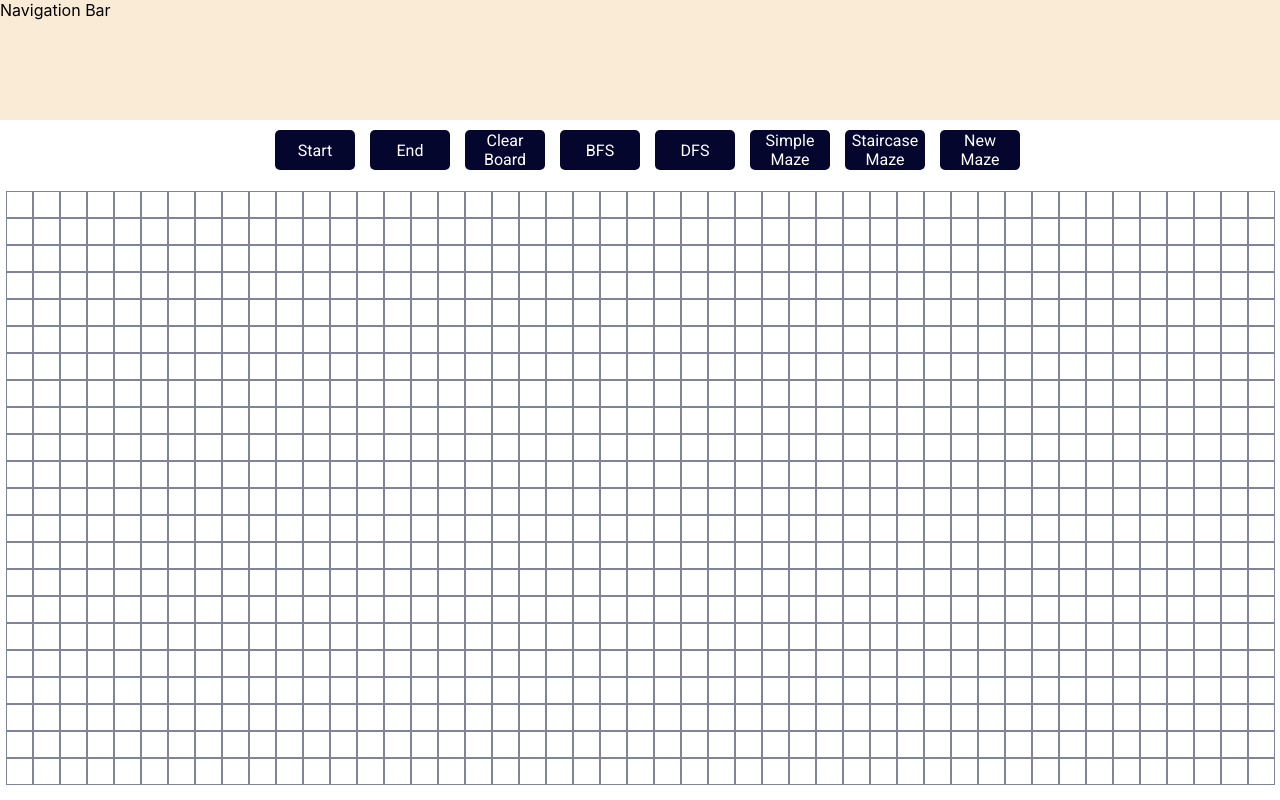
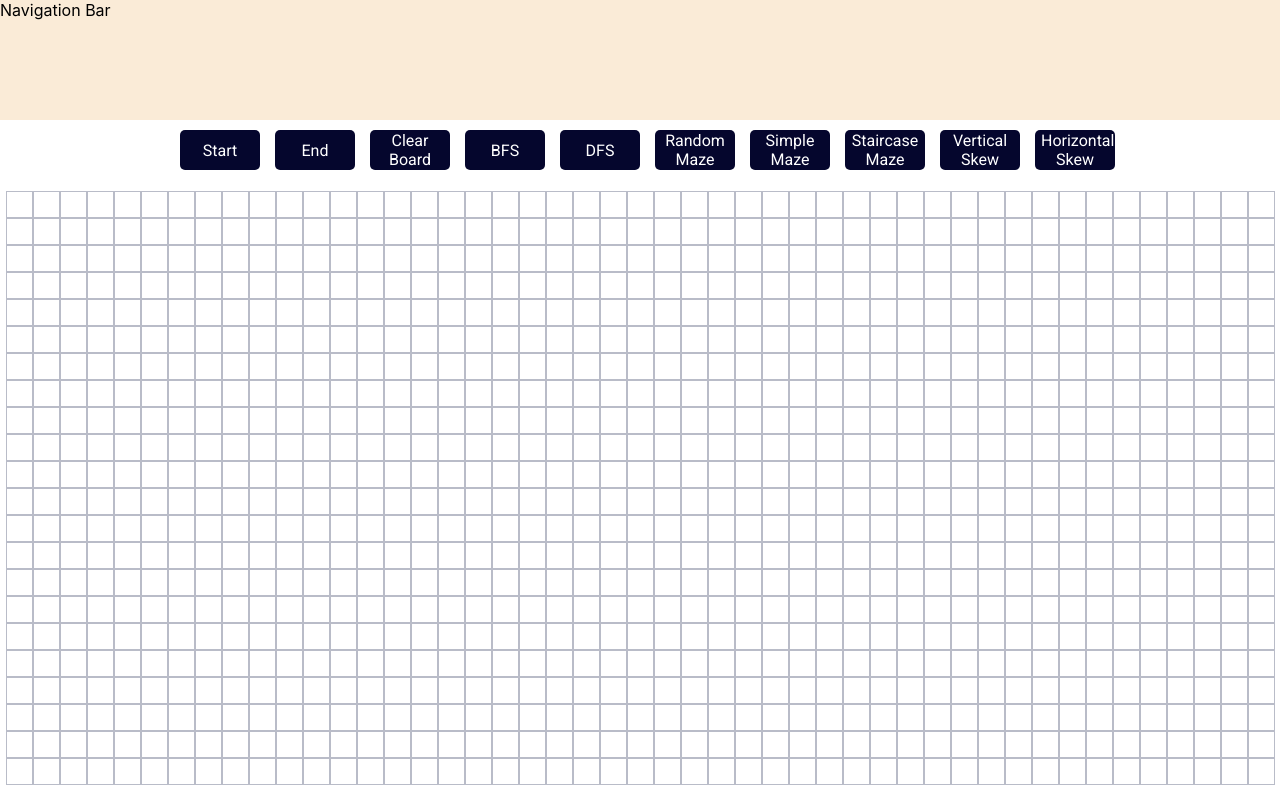
Before and after one commit to KshitizPratap/graph_visualizer, a React (Create React App) app: page / in a window 1280 px wide. Built offline with nearby package versions, Linux system fonts and the light colour scheme; a web font is replaced by a local one.

Commit message:
5 mazes completed

```diff
--- a/src/Function/MazeFunction.js
+++ b/src/Function/MazeFunction.js
@@ -2,20 +2,16 @@ const boundaryMaker = (visi) => {
   const row = visi.length;
   const col = visi[0].length;
 
-    for(let i=0; i<row; i++)
-        visi[i][0] = true;
+  for (let i = 0; i < row; i++) visi[i][0] = true;
 
-    for(let i=row-1; i>=0; i--)
-        visi[i][col-1] = true;
+  for (let i = row - 1; i >= 0; i--) visi[i][col - 1] = true;
 
-    for(let i=0; i<col; i++)
-        visi[0][i] = true;
+  for (let i = 0; i < col; i++) visi[0][i] = true;
 
-    for(let i=col-1; i>=0; i--)
-        visi[row-1][i] = true;
-}
+  for (let i = col - 1; i >= 0; i--) visi[row - 1][i] = true;
+};
 
-export function SimpleMaze(visited){
+export function SimpleMaze(visited) {
   const row = visited.length;
   const col = visited[0].length;
 
@@ -23,16 +19,14 @@ export function SimpleMaze(visited){
     .fill(0)
     .map((row) => new Array(col).fill(false));
 
-    boundaryMaker(visi)
+  boundaryMaker(visi);
 
-    for(let i=3; i+2<row; i+=6){
-        for(let j=0; j<3*col/4; j++)
-            visi[i][j] = true;
+  for (let i = 3; i + 2 < row; i += 6) {
+    for (let j = 0; j < (3 * col) / 4; j++) visi[i][j] = true;
   }
 
-    for(let i=6; i+2<row; i+=6){
-        for(let j=col-1; j>=col/4; j--)
-            visi[i][j] = true;
+  for (let i = 6; i + 2 < row; i += 6) {
+    for (let j = col - 1; j >= col / 4; j--) visi[i][j] = true;
   }
 
   return visi;
@@ -43,26 +37,21 @@ const stairMaker = (i, j, visi) => {
   const col = visi[0].length;
 
   let count = 2;
-    while(i<row-2 && j<col-2)
-    {
+  while (i < row - 2 && j < col - 2) {
     visi[i][j] = true;
 
-        if(count > 0)
-        {
+    if (count > 0) {
       j++;
       count--;
-        }
-        else
-        {
+    } else {
       i++;
       count--;
-            if(count === -2)
-                count = 2;
+      if (count === -2) count = 2;
     }
   }
-}
+};
 
-export function StaircaseMaze(visited){
+export function StaircaseMaze(visited) {
   const row = visited.length;
   const col = visited[0].length;
 
@@ -70,46 +59,139 @@ export function StaircaseMaze(visited){
     .fill(0)
     .map((row) => new Array(col).fill(false));
 
-    boundaryMaker(visi)
+  boundaryMaker(visi);
 
-    for(let i=2; i<row; i+=6)
-        stairMaker(i, 2, visi);
+  for (let i = 2; i < row; i += 6) stairMaker(i, 2, visi);
 
-    for(let i=2; i<col; i+=6)
-        stairMaker(2, i, visi);
+  for (let i = 2; i < col; i += 6) stairMaker(2, i, visi);
 
   return visi;
 }
 
-const mazeMaker = (visi) => {
+const divMaker = (rowMin, rowMax, colMin, colMax, visi) => {
+  let arr = document.getElementsByClassName("tableNodes");
+
+  const col = visi[0].length;
+  const row = visi.length;
+
+  rowMin = parseInt(rowMin);
+  rowMax = parseInt(rowMax);
+  colMin = parseInt(colMin);
+  colMax = parseInt(colMax);
+
+  const range = Math.floor(Math.random() * (9 - 7) + 7);
+  let rangeRow = Math.floor(Math.random() * (rowMax - rowMin) + rowMin);
+  let rangeCol = Math.floor(Math.random() * (colMax - colMin) + colMin);
+
+  if (col - rangeCol > rangeCol) {
+    for (let i = rangeRow; i - rangeRow <= range && i < row - 1; i++) {
+      for (let j = rangeCol; j > 0 && j < col; j--) {
+        if (
+          (i > rangeRow && i<row-2  && rangeCol - j === 2 && j<col-1) ||
+          (i - rangeRow == 1 && i<row-2 && rangeCol - j > 2 && j > 1) ||
+          (i > rangeRow + 2 && rangeCol - j === 4 && j > 1)
+        ) {
+          visi[i][j] = true;
+        } else visi[i][j] = false;
+      }
+    }
+  } else {
+    for (let i = rangeRow; i - rangeRow < range && i < row - 1; i++) {
+      for (let j = rangeCol; j < col - 1; j++) {
+        if (
+          (i > rangeRow && i<row-2 && j - rangeCol === 2) ||
+          (i - rangeRow == 1 && i<row-2 && j - rangeCol > 3 && j < col) ||
+          (i - rangeRow == 3 && i<row-2 && j - rangeCol > 2 && j < col-2) ||
+          (i > rangeRow+3 && i<row-2 && i-rangeRow<range-1 && j - rangeCol === 4 && j<col-2)
+        ) {
+
+          visi[i][j] = true;
+        } else visi[i][j] = false;
+      }
+    }
+  }
+
+  for (let i = 0; i < range && rangeRow + i < row; i++)
+    visi[rangeRow + i][rangeCol] = true;
+};
+
+const VerticalMazeMaker = (visi) => {
   const row = visi.length;
   const col = visi[0].length;
 
   let rowArr = [];
-    for(let i=2; i<row-2; i+=2)
-        rowArr.push(i);
+  for (let i = 2; i < row - 2; i += 2) rowArr.push(i);
 
-    console.log("[Total col]", col);
+  for (let i = 0; i < rowArr.length; i++) {
+    let recol = Math.floor(col/2 * Math.random());
+    let recol2 = Math.floor(col*Math.random());
 
-    for(let i=0; i<rowArr.length; i++)
-    {
-        let recol = Math.floor(col*Math.random(col))
-        if(recol == 0)
-            recol = 2;
+    if (recol == 0) recol = 2;
+    else if (recol == col - 1) recol = col - 2;
 
-        else if(recol == col-1)
-            recol = col-2;
+    if (recol2 == 0) recol2 = 4;
+    else if (recol2 == col - 1) recol2 = col - 4;
 
-        for(let j=0; j<col; j++)
-        {
+    for (let j = 0; j < col; j++) {
       visi[rowArr[i]][j] = true;
     }
-        console.log("[change col]", recol);
     visi[rowArr[i]][recol] = false;
+    visi[rowArr[i]][recol2] = false;
+
+  }
+
+  divMaker(2, row / 2-5, col / 4, col / 2-1, visi);
+  divMaker(row / 2+5, row - 2, col / 2+1, (3 * col) / 4, visi);
+  divMaker(2, row / 2 - 5, col / 2 + 1, (3 * col) / 4, visi);
+  divMaker(row / 2 + 5, row - 2, col / 4, col / 2 - 1, visi);
+};
+
+const cornerCheck = (visi) => {
+  let arr = document.getElementsByClassName("tableNodes");
+
+    let row = visi.length;
+    let col = visi[0].length;
+
+    for(let i=1; i<row-2; i++)
+    {
+        for(let j=1; j<col-2; j++)
+        {
+            if(visi[i][j] && visi[i+1][j+1]){
+                if(visi[i+1][j] || visi[i][j+1])
+                    continue;
+                else{
+                    if(visi[i-1][j] && visi[i+1][j+2])
+                    {
+                        visi[i+1][j] = true;
+                    }
+                    else if(visi[i][j-1] && visi[i+2][j+1])
+                    {
+                        visi[i][j+1] = true;
+                    }
                 }
             }
 
-export function RecursiveMaze(visited){
+            else if(visi[i+1][j] && visi[i][j+1]){
+                if(visi[i][j] || visi[i+1][j+1])
+                    continue;
+                else
+                {
+                    if(visi[i+2][j] && visi[i][j+2])
+                    {
+                        visi[i][j] = true;
+                    }
+
+                    else if(visi[i+1][j-1] && visi[i-1][j+1])
+                    {
+                        visi[i+1][j+1] = true;
+                    }
+                }
+            }
+        }
+    }
+}
+
+export function VerticalRecursiveMaze(visited) {
   const row = visited.length;
   const col = visited[0].length;
 
@@ -117,9 +199,151 @@ export function RecursiveMaze(visited){
     .fill(0)
     .map(() => new Array(col).fill(false));
 
-    boundaryMaker(visi)
+  boundaryMaker(visi);
 
-    mazeMaker(visi);
+  VerticalMazeMaker(visi);
+
+  cornerCheck(visi);
 
   return visi;
 }
+
+const HorizontalDivMaker = (rowMin, rowMax, colMin, colMax, visi) => {
+    let arr = document.getElementsByClassName("tableNodes");
+
+    const col = visi[0].length;
+    const row = visi.length;
+
+    rowMin = parseInt(rowMin);
+    rowMax = parseInt(rowMax);
+    colMin = parseInt(colMin);
+    colMax = parseInt(colMax);
+
+    const range = Math.floor(Math.random() * (6 - 4) + 4);
+    let rangeRow = Math.floor(Math.random() * (rowMax - rowMin) + rowMin);
+    let rangeCol = Math.floor(Math.random() * (colMax - colMin) + colMin);
+
+    if (row - rangeRow > rangeRow) {
+      for(let j=rangeCol; j-rangeCol<=range && j<col-1; j++){
+          for(let i=1; i<=rangeRow && i<row-1; i++){
+              if((i === rangeRow-2 && i>3 && j-rangeCol <= range) ||
+                (i === rangeRow-4 && i>3 && j-rangeCol <= range && j>rangeCol) ||
+                (i<rangeRow-4 && i>3 && j === rangeCol+1 && j<col-2) ||
+                (i<rangeRow-4 && i>1 && j === rangeCol+3 && j<range+rangeCol && j<col-2) ||
+                (i === 2 && i+2<rangeRow && j<range+rangeCol && j<col)
+                ){
+                  visi[i][j] = true;
+              }
+              else
+                visi[i][j] = false;
+          }
+      }
+    }
+    else {
+      for(let j=rangeCol; j-rangeCol<=range && j<col-1; j++){
+        for(let i=rangeRow; i<row-1; i++){
+            if((i === rangeRow+2 && i<row-2 && j-rangeCol <= range) ||
+                (i === rangeRow+4 && i<row-2 && j-rangeCol < range && j>rangeCol) ||
+                (i >= rangeRow+4 && j === rangeCol+1 && j !== col-4 && j<col-2) ||
+                (i === rangeRow+6 && i<row-2 && j-rangeCol <= range) ||
+                (i>=rangeRow+6 && (j === col-3 || (j-rangeCol === range-1 && j!==col-4)) && j<col-2)
+                ){
+                  visi[i][j] = true;
+              }
+              else
+                visi[i][j] = false;
+        }
+    }
+    }
+
+    for(let j=rangeCol; j-rangeCol<=range-1; j++)
+        visi[rangeRow][j] = true;
+  };
+
+const HorizontalMazeMaker = (visi) => {
+    const row = visi.length;
+  const col = visi[0].length;
+
+  let colArr = [];
+  for (let i = 2; i < col - 2; i += 2) colArr.push(i);
+
+  for (let i = 0; i < colArr.length; i++)
+  {
+    let rerow = Math.floor(row/2 * Math.random());
+    let rerow2 = Math.floor(row*Math.random());
+    let rerow3 = Math.floor(Math.random()*(row/4) + 3*row/4);
+
+    if (rerow == 0) rerow = 2;
+    else if (rerow == row - 1) rerow = row - 2;
+
+    if (rerow2 == 0) rerow2 = 4;
+    else if (rerow2 == row - 1) rerow2 = row - 4;
+
+    if (rerow3 > row-2)
+        rerow3 = row-3
+
+    for (let j = 0; j < row; j++) {
+      visi[j][colArr[i]] = true;
+    }
+    visi[rerow][colArr[i]] = false;
+    visi[rerow2][colArr[i]] = false;
+    visi[rerow3][colArr[i]] = false;
+
+  }
+
+  HorizontalDivMaker(2, row / 2-5, 2, col/4, visi);
+  HorizontalDivMaker(2, row / 2 - 5, (3 * col) / 4, col-2, visi);
+  HorizontalDivMaker(row / 2 + 5, row - 2, 2, col / 4, visi);
+  HorizontalDivMaker(row / 2+5, row - 2, (3 * col) / 4, col-2, visi);
+}
+
+export function HorizontalRecursiveMaze(visited){
+    const row = visited.length;
+    const col = visited[0].length;
+
+    let visi = Array(row)
+      .fill(0)
+      .map(() => new Array(col).fill(false));
+
+    boundaryMaker(visi);
+
+    HorizontalMazeMaker(visi);
+
+    cornerCheck(visi);
+
+    return visi;
+}
+
+const RandomMazeMaker = (visi) => {
+    const row = visi.length;
+    const col = visi[0].length;
+
+    for(let j=2;j<col-2; j++)
+    {
+        let rowArr = new Set();
+
+        for(let i=0; i<row/3; i++)
+            rowArr.add(Math.floor(Math.random() * (row-3) + 2));
+
+        for(let i=2; i<row-2; i++)
+        {
+            if(rowArr.has(i))
+                visi[i][j] = true;
+        }
+    }
+}
+
+export function RandomMaze(visited){
+    const row = visited.length;
+    const col = visited[0].length;
+
+    let visi = Array(row)
+      .fill(0)
+      .map(() => new Array(col).fill(false));
+
+    boundaryMaker(visi);
+
+    RandomMazeMaker(visi);
+
+    return visi;
+}
--- a/src/component/Node/Node.module.css
+++ b/src/component/Node/Node.module.css
@@ -1,7 +1,7 @@
 .Node{
     height: 25px;
     width: 25px;
-    border: 0.1px solid rgba(6, 16, 59, 0.514);
+    border: 0.1px solid rgba(6, 16, 59, 0.277);
 }
 
 .Start{
--- a/src/container/GraphVisualizer.js
+++ b/src/container/GraphVisualizer.js
@@ -3,7 +3,7 @@ import Node from "../component/Node/Node";
 import classes from "./GraphVisualizer.module.css";
 import { shortestPath } from "../Function/ShortestPath";
 import { DFSPathfinder } from "../Function/DFSPathfinder";
-import { RecursiveMaze, SimpleMaze, StaircaseMaze } from "../Function/MazeFunction";
+import { VerticalRecursiveMaze, SimpleMaze, StaircaseMaze, HorizontalRecursiveMaze, RandomMaze } from "../Function/MazeFunction";
 
 function GraphVisualizer() {
   const [grid, setGrid] = useState([], []);
@@ -19,12 +19,14 @@ function GraphVisualizer() {
   const [prevWall, setPrevWall] = useState([-1, -1]);
   const [reload, setReload] = useState(false);
 
+  let row, col;
+
   useEffect(() => {
     let height = window.innerHeight;
     let width = window.innerWidth;
 
-    let row = parseInt(width/27);
-    let col = parseInt((0.8*height)/29)
+    row = parseInt(width/27);
+    col = parseInt((0.8*height)/29)
 
     let temp = Array(row)
       .fill(0)
@@ -128,8 +130,8 @@ function GraphVisualizer() {
 
   const BFSPathMain = () => {
     let animated = shortestPath(grid, visited, startCoordinate, endCoordinate);
+    let arr = document.getElementsByClassName("tableNodes");
 
-    let arr = document.getElementsByClassName("tableNodes");
     for (let i = 0; i < animated.length; i++) {
       setTimeout(() => {
          {
@@ -238,8 +240,8 @@ function GraphVisualizer() {
     }
   }
 
-  const RecursiveHandler = () => {
-    let animated = RecursiveMaze(visited)
+  const VerticalRecursiveHandler = () => {
+    let animated = VerticalRecursiveMaze(visited)
 
     setVisited(animated)
     let arr = document.getElementsByClassName("tableNodes");
@@ -262,6 +264,57 @@ function GraphVisualizer() {
       }
     }
   }
+
+  const HorizontalRecursiveHandler = () => {
+    let animated = HorizontalRecursiveMaze(visited)
+
+    setVisited(animated)
+    let arr = document.getElementsByClassName("tableNodes");
+
+    for(let i=0; i<animated.length; i++)
+    {
+      for(let j=0; j<animated[0].length; j++)
+         arr[i].children[j].classList.remove(classes.animatedWalls)
+    }
+
+    for(let i=0; i<animated.length; i++)
+    {
+      for(let j=0; j<animated[0].length; j++)
+      {
+        if(animated[i][j]){
+          setTimeout(() => {
+            arr[i].children[j].classList.add(classes.animatedWalls)
+          }, 10*i + 10*j);
+        }
+      }
+    }
+  }
+
+  const RandomMazeHandler = () => {
+    let animated = RandomMaze(visited)
+
+    setVisited(animated)
+    let arr = document.getElementsByClassName("tableNodes");
+
+    for(let i=0; i<animated.length; i++)
+    {
+      for(let j=0; j<animated[0].length; j++)
+         arr[i].children[j].classList.remove(classes.animatedWalls)
+    }
+
+    for(let i=0; i<animated.length; i++)
+    {
+      for(let j=0; j<animated[0].length; j++)
+      {
+        if(animated[i][j]){
+          setTimeout(() => {
+            arr[i].children[j].classList.add(classes.animatedWalls)
+          }, 10*i + 10*j);
+        }
+      }
+    }
+  }
+
 
   const table =
     grid.length !== 0
@@ -313,6 +366,10 @@ function GraphVisualizer() {
           DFS
         </button>
 
+        <button onClick={RandomMazeHandler} className={classes.Button}>
+          Random Maze
+        </button>
+
         <button onClick={SimpleMazeHandler} className={classes.Button}>
           Simple Maze
         </button>
@@ -321,8 +378,12 @@ function GraphVisualizer() {
           Staircase Maze
         </button>
 
-        <button onClick={RecursiveHandler} className={classes.Button}>
-          New Maze
+        <button onClick={VerticalRecursiveHandler} className={classes.Button}>
+          Vertical Skew
+        </button>
+
+        <button onClick={HorizontalRecursiveHandler} className={classes.Button}>
+          Horizontal Skew
         </button>
       </div>
 
--- a/src/container/GraphVisualizer.module.css
+++ b/src/container/GraphVisualizer.module.css
@@ -101,7 +101,7 @@
     }
 
     75% {
-      transform: scale(0.9);
+      transform: scale(0.8);
       background-color: rgba(74, 158, 203, 0.75)
     }
     100% {
```
Lines whose indentation alone changed are shown as unchanged.
